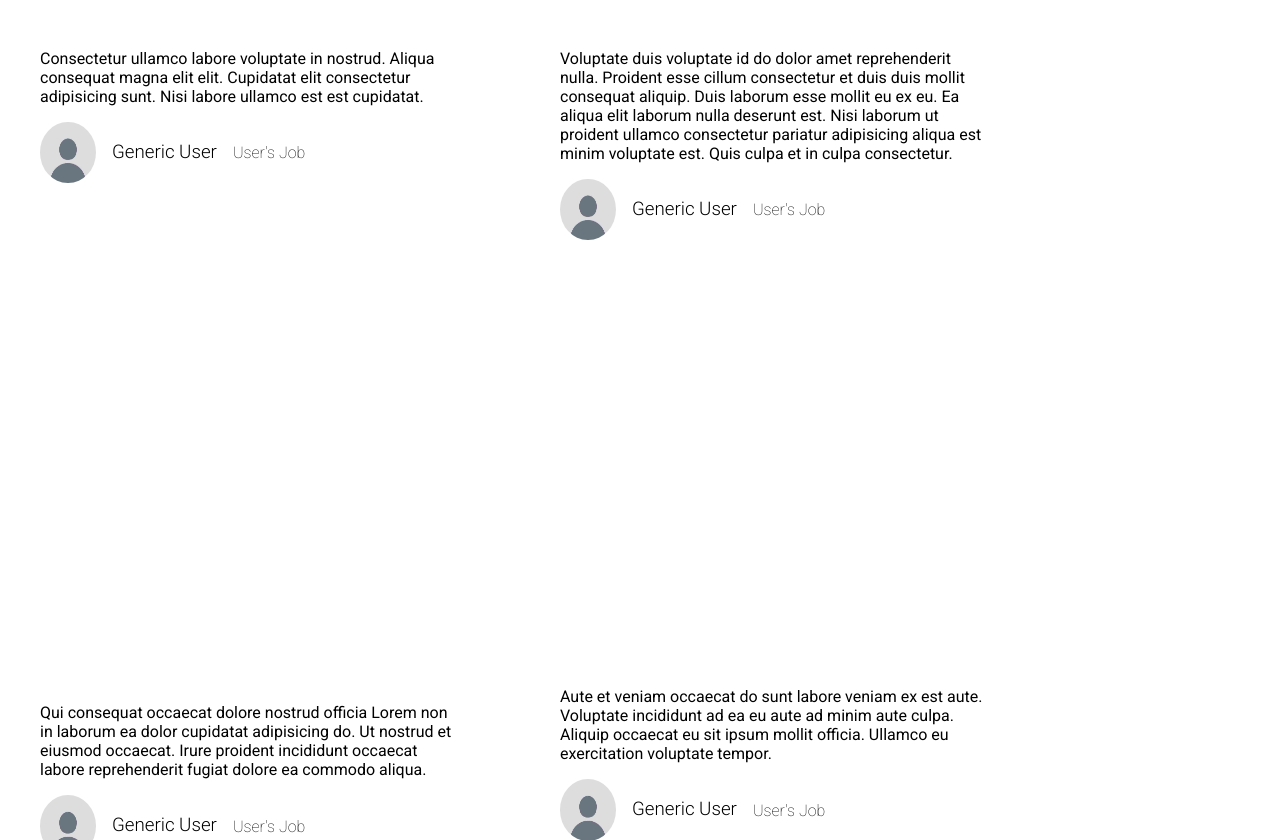
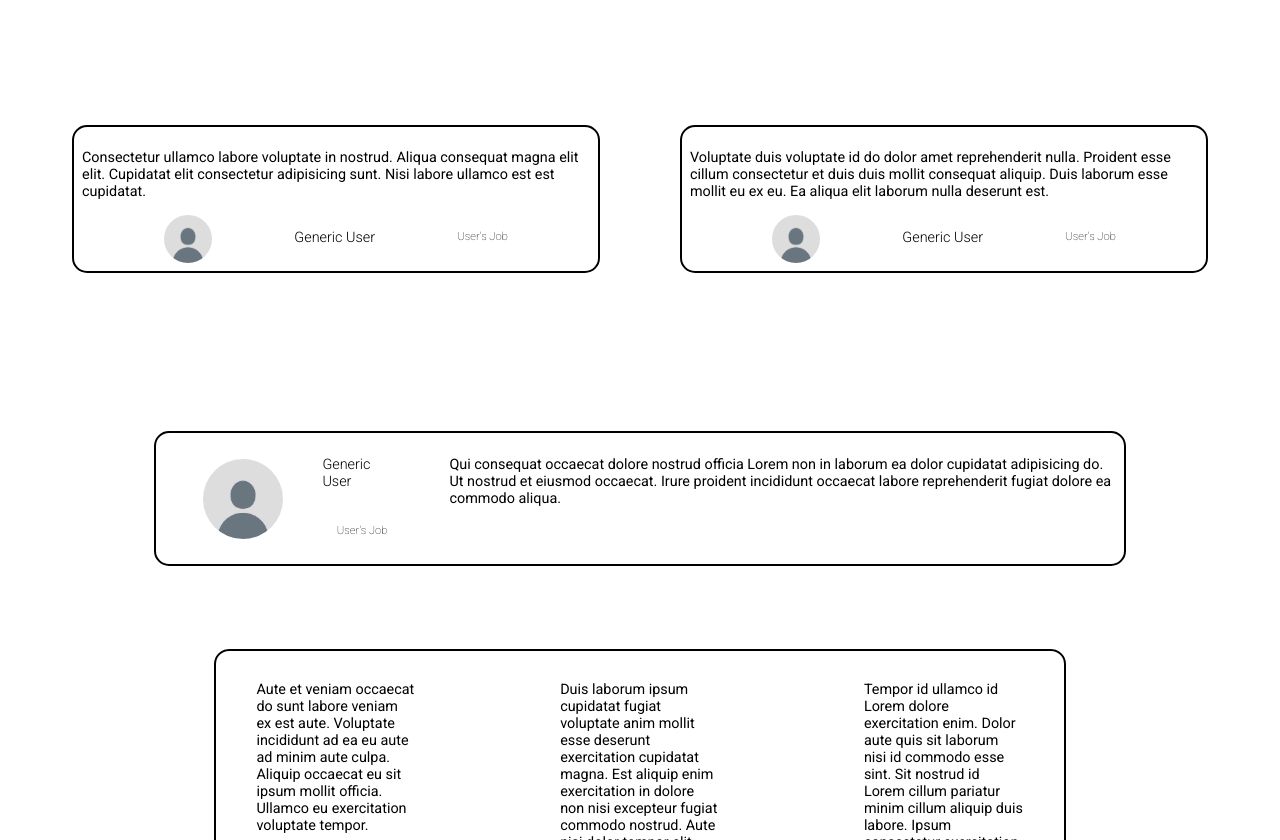
Before and after one commit to SergioMainJG/testimonial-cards, a plain HTML site: page index.html in a window 1280 px wide. Shown: the part 112-952 px from the top of the page. Drawn offline with Linux system fonts and the light colour scheme.

Commit message:
aaaaaaaaa

```diff
--- a/index.html
+++ b/index.html
@@ -38,9 +38,7 @@
           Voluptate duis voluptate id do dolor amet reprehenderit nulla.
           Proident esse cillum consectetur et duis duis mollit consequat
           aliquip. Duis laborum esse mollit eu ex eu. Ea aliqua elit laborum
-          nulla deserunt est. Nisi laborum ut proident ullamco consectetur
-          pariatur adipisicing aliqua est minim voluptate est. Quis culpa et in
-          culpa consectetur.
+          nulla deserunt est.
         </p>
         <div class="users-info">
           <img class="users-photo" src="default.jpg" alt="users-profile-photo" />
@@ -49,20 +47,20 @@
         </div>
       </blockquote>
       <blockquote class="main-testimonia">
+        <div class="main-users-info">
+          <img class="users-photo" src="default.jpg" alt="users-profile-photo" />
+          <h3 class="main-generic-user generic-user">Generic User</h3>
+          <h4 class="main-user-job user-job">User's Job</h4>
+        </div>
         <p>
           Qui consequat occaecat dolore nostrud officia Lorem non in laborum ea
           dolor cupidatat adipisicing do. Ut nostrud et eiusmod occaecat. Irure
           proident incididunt occaecat labore reprehenderit fugiat dolore ea
           commodo aliqua.
         </p>
-        <div class="users-info">
-          <img class="users-photo" src="default.jpg" alt="users-profile-photo" />
-          <h3 class="generic-user">Generic User</h3>
-          <h4 class="user-job">User's Job</h4>
-        </div>
       </blockquote>
-      <article class="carousel">
-        <blockquote class="testimonia">
+      <section class="carousel">
+        <blockquote class="testimonia-carousel">
           <p>
             Aute et veniam occaecat do sunt labore veniam ex est aute. Voluptate
             incididunt ad ea eu aute ad minim aute culpa. Aliquip occaecat eu
@@ -78,7 +76,7 @@
             <h4 class="user-job">User's Job</h4>
           </div>
         </blockquote>
-        <blockquote class="testimonia">
+        <blockquote class="testimonia-carousel">
           <p>
             Duis laborum ipsum cupidatat fugiat voluptate anim mollit esse
             deserunt exercitation cupidatat magna. Est aliquip enim exercitation
@@ -96,7 +94,7 @@
             <h4 class="user-job">User's Job</h4>
           </div>
         </blockquote>
-        <blockquote class="testimonia">
+        <blockquote class="testimonia-carousel">
           <p>
             Tempor id ullamco id Lorem dolore exercitation enim. Dolor aute quis
             sit laborum nisi id commodo esse sint. Sit nostrud id Lorem cillum
@@ -116,7 +114,7 @@
             <h4 class="user-job">User's Job</h4>
           </div>
         </blockquote>
-      </article>
+      </section>
     </main>
   </body>
 </html>
--- a/main.css
+++ b/main.css
@@ -1,18 +1,44 @@
+/* 100 */
+/* 300 */
+/* 400 */
+/* 500 */
+/* 700 */
 * {
   box-sizing: border-box;
 }
 body {
   font-family: "Roboto", sans-serif;
-  width: 100vw;
-  height: 100dvh;
+  min-width: 100vw;
+  min-height: 100dvh;
   margin: 0;
   padding: 0;
 }
-/* 100 */
-/* 300 */
-/* 400 */
-/* 500 */
-/* 700 */
+.main-content{
+  display: grid;
+  margin: 0 auto;
+  width: 100%;
+  padding: 2em;
+  grid-template-columns: 1fr 1fr;
+  grid-template-rows: 1fr 1fr 1fr;
+  grid-template-areas:
+  "FirstTestimonia SecondTestimonia"
+  "mainTestimonia mainTestimonia"
+  "carousel carousel";
+  justify-items: center;
+  align-items: center;
+}
+.first-testimonia{
+  border: 2px solid black;
+  border-radius: 15px;
+  padding: 0.5rem;
+  grid-area: FirstTestimonia;
+}
+.second-testimonia{
+  border: 2px solid black;
+  border-radius: 15px;
+  padding: 0.5rem;
+  grid-area: SecondTestimonia;
+}
 .main-title {
   text-align: center;
   font-weight: 700;
@@ -31,44 +57,85 @@ body {
 }
 p {
   text-align: left;
+  font-size: 0.9em;
   font-weight: 400;
 }
-
-.main-content {
-  display: grid;
-  grid-template-columns: repeat( 2, minmax(3rem, 1fr) );
-  grid-template-rows: 1fr 1fr 1fr;
-  grid-template-areas:
-    "testimoniaFirst testimoniaSecond"
-    "mainTestimonia mainTestimonia"
-    "carousel carousel";
-  gap: 1rem;
-  width: 80%;
-}
-.first-testimonia {
-  grid: testimoniaFirst;
-  width: 25em;
-}
-.first-testimonia p {
+.users-info{
   width: 100%;
-}
-.users-info {
   display: flex;
   flex-direction: row;
-  gap: 1rem;
+  flex-wrap: nowrap;
+  justify-content: space-evenly;
 }
-.users-info img {
-  aspect-ratio: 1/1;
-  width: 3.5em;
+.users-info>img{
+  aspect-ratio: 1 / 1;
+  width: 3em;
+  height: 3em;
   border-radius: 50%;
 }
-.second-testimonia {
-  grid: testimoniaSecond;
+.generic-user{
+  font-size: 0.9em;
 }
-.second-testimonia p {
-  width: 100%;
+.user-job{
+  font-size: 0.7em;
 }
+
 .main-testimonia{
-    grid: mainTestimonia;
-    width: ;
+  border: 2px solid black;
+  border-radius: 15px;
+  padding: 0.5rem;
+  max-width: 80%;
+  max-height: 45%;
+  display: flex;
+  grid-column: 1 / 3;
+  margin: 0;
+  justify-content: space-between;
+  justify-items: center;
 }
+.main-testimonia > p{
+  width: 70%;
+  grid-column: 1 / 3;
+  display: flex;
+}
+.main-users-info{
+  width: 25%;
+  display: grid;
+  grid-template-columns: repeat(3, 1fr);
+  grid-template-rows: repeat(2, 1fr);
+  grid-template-areas:
+  "img img name"
+  "img img job";
+  justify-items: center;
+  align-items: center;
+}
+.main-users-info>img{
+  grid-area: img;
+  aspect-ratio: 1 / 1;
+  width: 5em;
+  height: 5em;
+  border-radius: 50%;
+}
+.main-generic-user{
+  grid-area:name;
+}
+.main-user-job{
+  grid-area:job;
+}
+
+.carousel{
+  border: 2px solid black;
+  border-radius: 15px;
+  grid-area: carousel;
+  display: flex;
+  flex-flow: row;
+  height: 300px;
+  width: 70%;
+  overflow-x: scroll;
+  overflow-y: hidden;
+  scroll-snap-type: x proximity;
+  gap: 4rem;
+}
+.testimonia-carousel{
+  width: 200%;
+  scroll-snap-align: center;
+}
```
